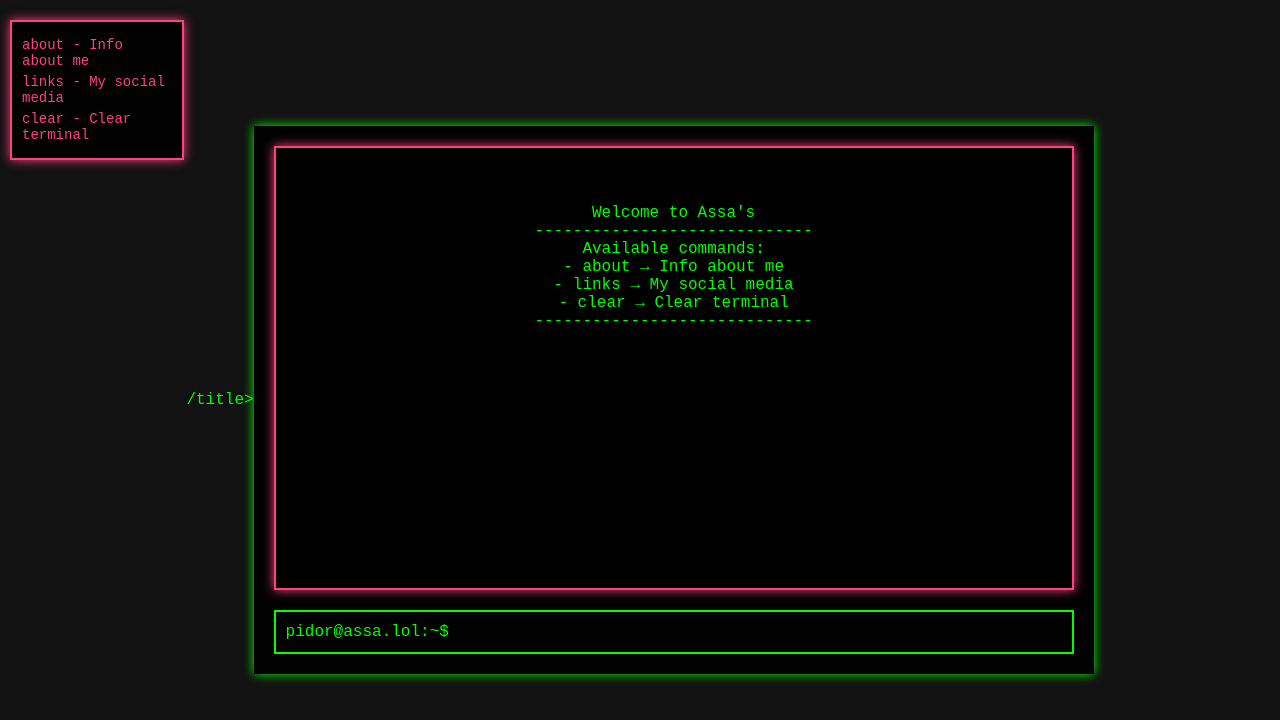
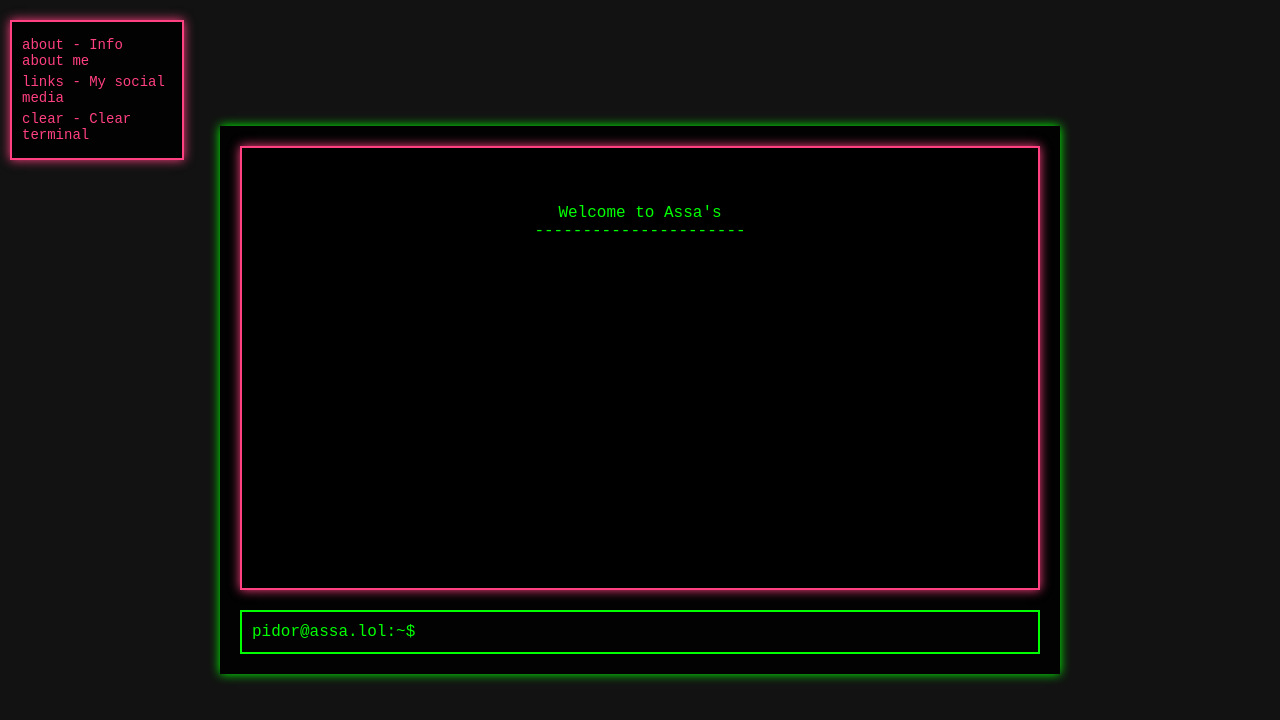
Before and after one commit to assanyashka/fakemoney, a plain HTML site: page index.html in a window 1280 px wide. Drawn offline with Linux system fonts and the light colour scheme.

Commit message:
Update index.html

```diff
--- a/index.html
+++ b/index.html
@@ -3,7 +3,7 @@
 <head>
     <meta charset="UTF-8">
     <meta name="viewport" content="width=device-width, initial-scale=1.0">
-    <title>PidorAs</title>/title>
+    <title>PidorAs</title>
     <style>
         body {
             background-color: #121212;
@@ -93,12 +93,7 @@
         <div id="output">
             <div id="welcome">
                 Welcome to Assa's
-                -----------------------------
-                Available commands:
-                - <code>about</code> → Info about me
-                - <code>links</code> → My social media
-                - <code>clear</code> → Clear terminal
-                -----------------------------
+              ----------------------
             </div>
         </div>
         <div id="input-line">
```
